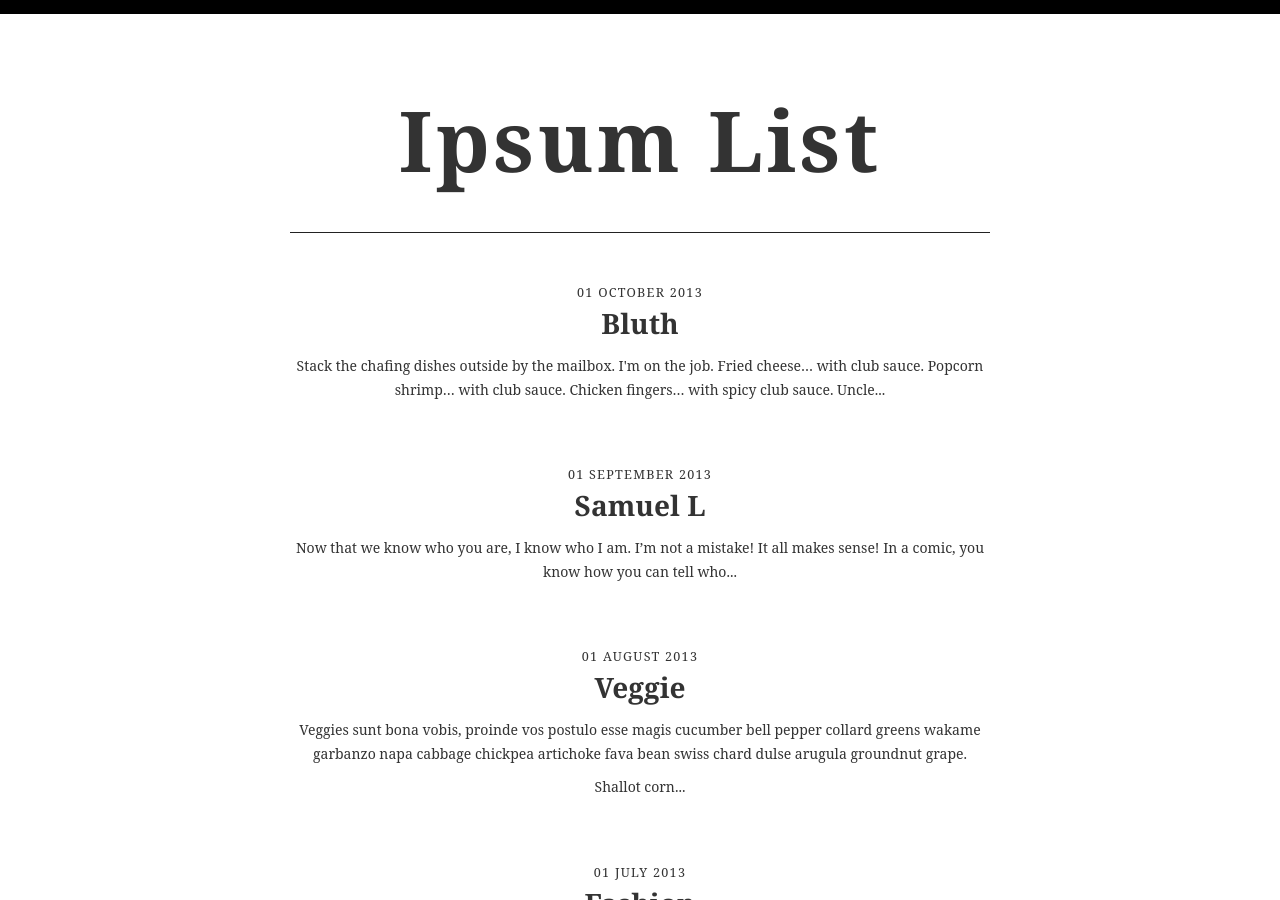
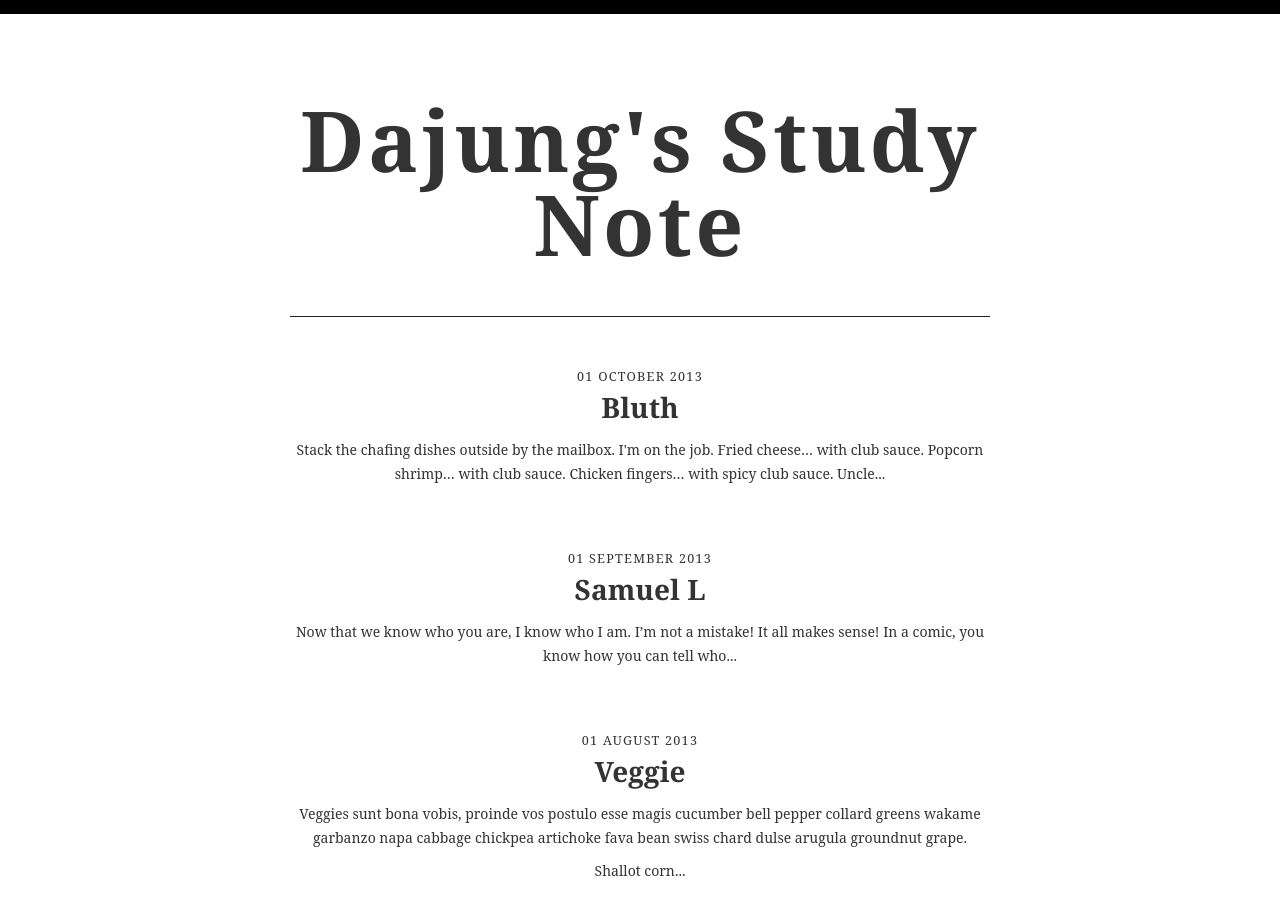
Before and after one commit to dahjeong/dahjeong.github.io, a Jekyll site: the page built from index.html, in a window 1280 px wide and 900 px high. Built offline with Jekyll 4.4.1, drawn with Linux system fonts in a browser that asks for light colours; some web fonts are replaced; the list of posts is cut into pages by our own code.

Commit message:
test commit

```diff
--- a/index.html
+++ b/index.html
@@ -9,7 +9,7 @@ title: Mainpage
     <main class="container">
     	<div class="row-fluid">
     		<section class="content">
-    		  <h1>Ipsum List</h1>
+    		  <h1>Dajung's Study Note</h1>
     		</section>
     		<ul class="entries">
     		{% for post in paginator.posts %}
```
